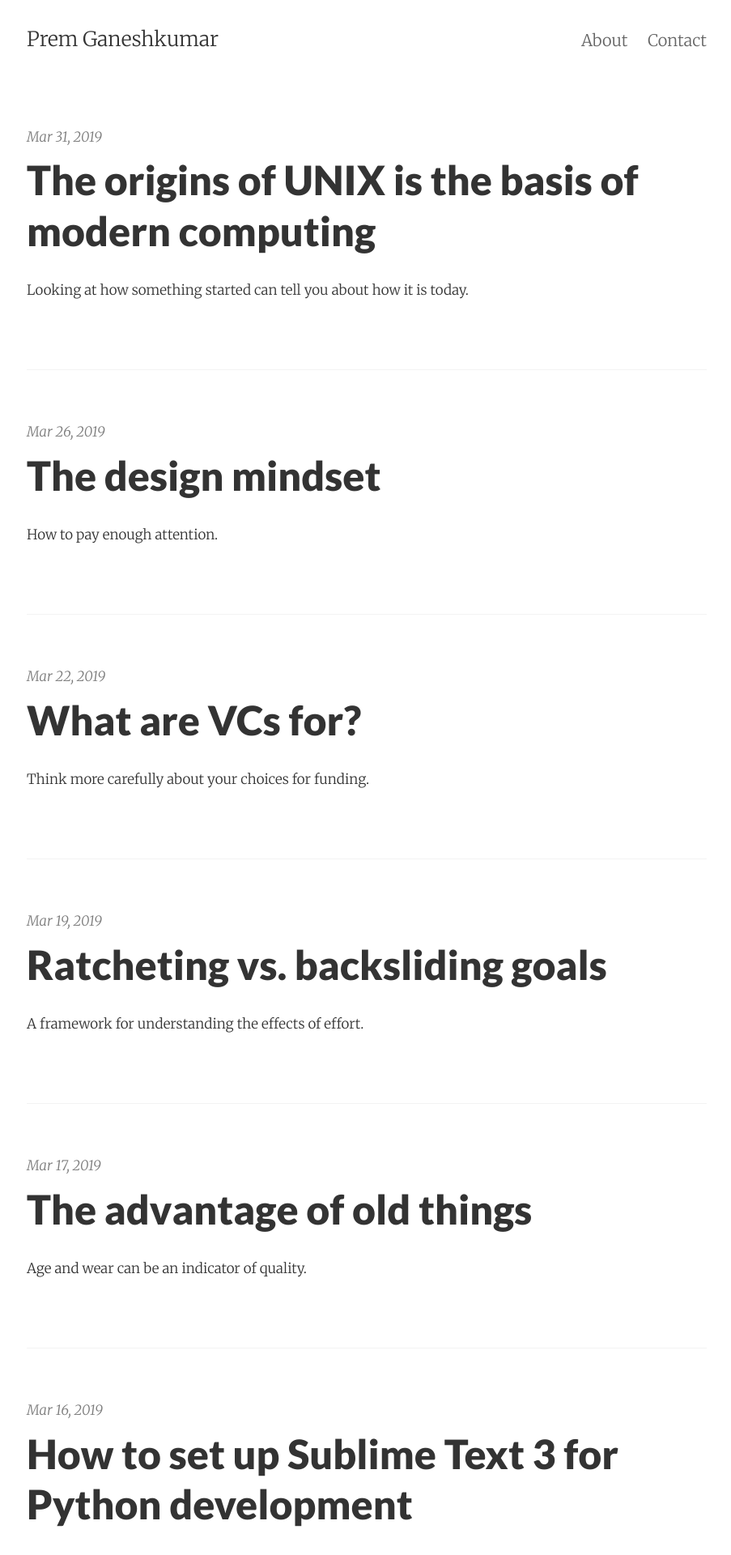
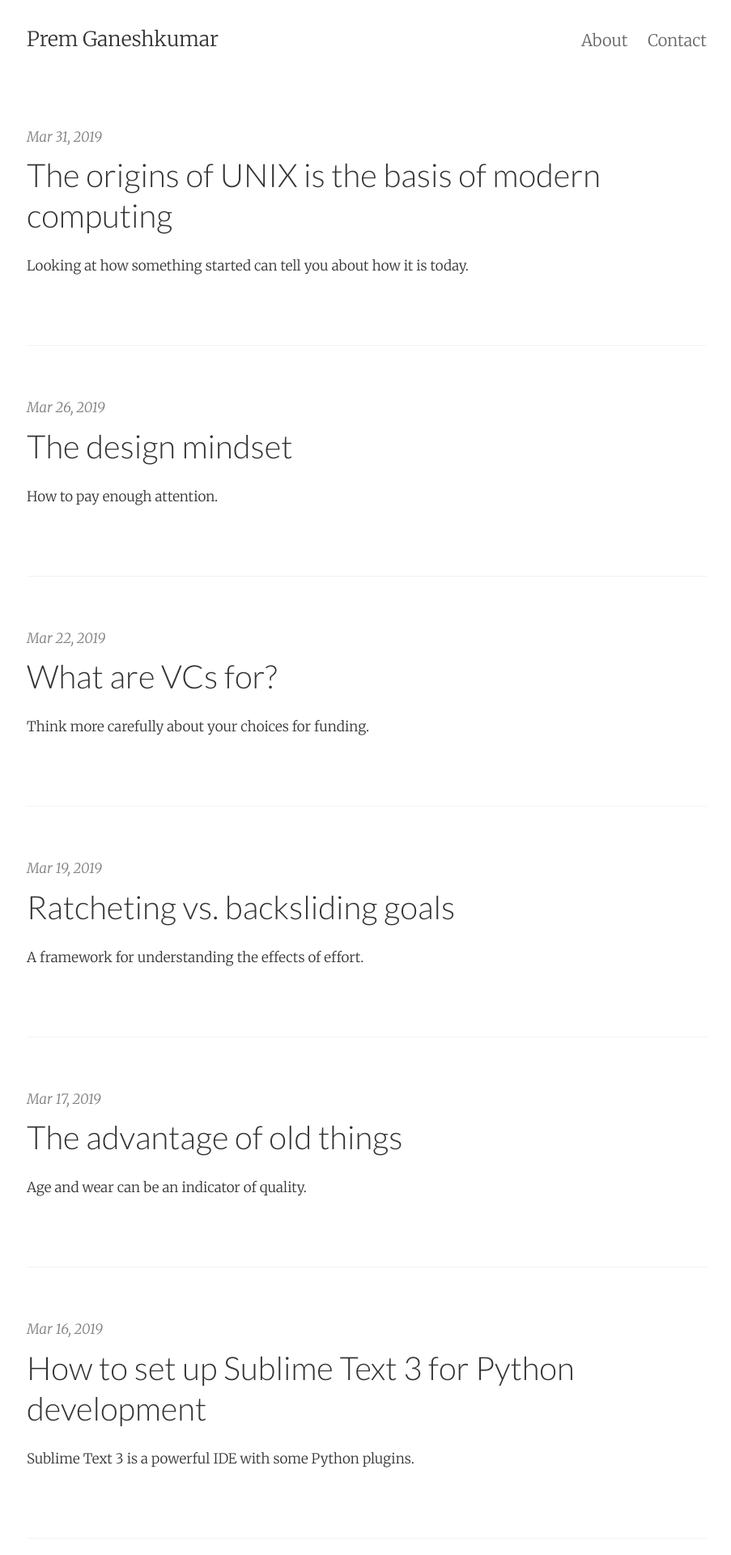
Before and after one commit to premgane/premgane.github.io, a Jekyll site: the page built from index.html, in a window 1280 px wide. Shown: the top 1920 px of the page at 81% size, without its empty margins (187-1090 px from the left). Built offline with Jekyll 4.4.1, drawn with Linux system fonts in a browser that asks for light colours; the list of posts is cut into pages by our own code.

Commit message:
Reduce size of post titles

```diff
--- a/_sass/_posts.scss
+++ b/_sass/_posts.scss
@@ -16,7 +16,7 @@
 
 .post-link .post-title {
   margin-top: 0;
-  font-weight: 600;
+  font-weight: 300;
   color: #333;
 }
 
--- a/_sass/_variables.scss
+++ b/_sass/_variables.scss
@@ -7,7 +7,7 @@ $heading-font-family: 'Lato', 'Helvetica Neue', Helvetica, sans-serif !default;
 $heading-font-weight: 900 !default;
 $heading-line-height: 1.25 !default;
 $monospace-font-family: 'Source Code Pro', Consolas, monospace !default;
-$h1: 2.5rem !default;
+$h1: 2.0rem !default;
 $h2: 1.5rem !default;
 $h3: 1.25rem !default;
 $h31: 1.1rem !default;
```
